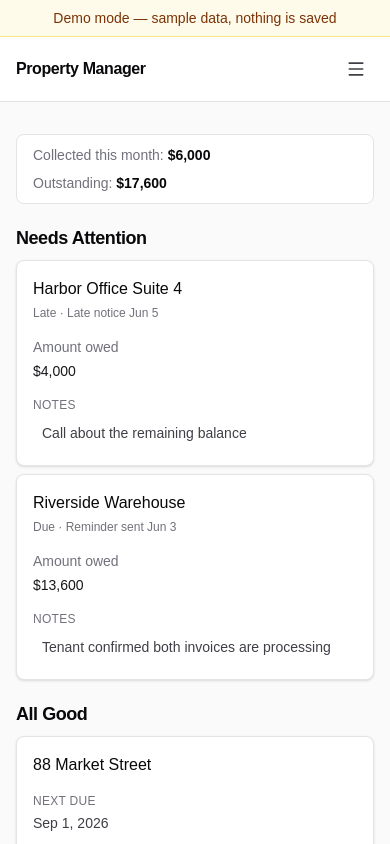
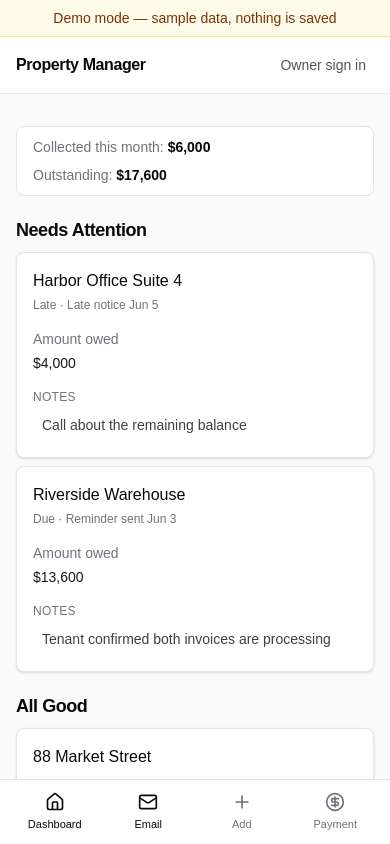
Before and after one commit to naubin4-png/property-management-app, a Next.js app: page /demo in a window 390 px wide. Shown: the top 844 px of the page. Built offline with nearby package versions, Linux system fonts and the light colour scheme.

Commit message:
feat: add mobile-first app navigation

```diff
--- a/app/(dashboard)/layout.tsx
+++ b/app/(dashboard)/layout.tsx
@@ -6,7 +6,7 @@ export default function DashboardLayout({
   children: React.ReactNode;
 }>) {
   return (
-    <div className="min-h-screen bg-zinc-50">
+    <div className="min-h-screen bg-zinc-50 pb-[calc(4rem+env(safe-area-inset-bottom))] md:pb-0">
       <DashboardNav />
       {children}
     </div>
--- a/components/dashboard-nav.tsx
+++ b/components/dashboard-nav.tsx
@@ -1,13 +1,18 @@
 "use client";
 
-import { Menu, X } from "lucide-react";
+import { CircleDollarSign, Home, Mail, Plus } from "lucide-react";
 import Link from "next/link";
-import { useState } from "react";
+import { usePathname } from "next/navigation";
+import type { ComponentType } from "react";
 
-const navigation = [
-  { href: "/", label: "Dashboard" },
-  { href: "/email", label: "Email" },
-];
+type NavigationItem = {
+  href: string;
+  icon: ComponentType<{ "aria-hidden"?: boolean; size?: number }>;
+  label: string;
+};
+
+const actionClass =
+  "inline-flex min-h-11 items-center justify-center rounded-md px-3 text-sm font-medium transition-colors";
 
 export function TopBar({
   dashboardHref = "/",
@@ -22,29 +27,44 @@ export function TopBar({
   onAddProperty?: () => void;
   onLogPayment?: () => void;
 }) {
-  const [isOpen, setIsOpen] = useState(false);
-  const items = [
-    { href: dashboardHref, label: navigation[0].label },
-    { href: emailHref, label: navigation[1].label },
+  const pathname = usePathname();
+  const items: NavigationItem[] = [
+    { href: dashboardHref, icon: Home, label: "Dashboard" },
+    { href: emailHref, icon: Mail, label: "Email" },
   ];
 
   return (
+    <>
       <header className="border-b border-zinc-200 bg-white">
-      <div className="mx-auto flex h-16 max-w-7xl items-center justify-between px-4 sm:px-6">
+        <div className="mx-auto flex h-14 max-w-7xl items-center justify-between px-4 sm:h-16 sm:px-6">
           <Link
-          className="font-semibold tracking-tight text-zinc-950"
+            className="inline-flex min-h-11 items-center font-semibold tracking-tight text-zinc-950"
             href={dashboardHref}
           >
             Property Manager
           </Link>
 
+          {ownerSignInHref ? (
+            <Link
+              className="inline-flex min-h-11 items-center px-2 text-sm font-medium text-zinc-600 hover:text-zinc-950 md:hidden"
+              href={ownerSignInHref}
+            >
+              Owner sign in
+            </Link>
+          ) : null}
+
           <nav
             aria-label="Primary navigation"
-          className="hidden items-center gap-2 md:flex"
+            className="hidden items-center gap-1 md:flex"
           >
             {items.map((item) => (
               <Link
-              className="rounded-md px-3 py-2 text-sm font-medium text-zinc-700 hover:bg-zinc-100 hover:text-zinc-950"
+                aria-current={pathname === item.href ? "page" : undefined}
+                className={`${actionClass} ${
+                  pathname === item.href
+                    ? "bg-zinc-100 text-zinc-950"
+                    : "text-zinc-700 hover:bg-zinc-100 hover:text-zinc-950"
+                }`}
                 href={item.href}
                 key={item.label}
               >
@@ -53,7 +73,7 @@ export function TopBar({
             ))}
             {onAddProperty ? (
               <button
-              className="ml-2 rounded-md border border-zinc-300 px-3 py-2 text-sm font-medium text-zinc-900 hover:bg-zinc-50"
+                className={`${actionClass} ml-2 border border-zinc-300 text-zinc-900 hover:bg-zinc-50`}
                 onClick={onAddProperty}
                 type="button"
               >
@@ -61,7 +81,7 @@ export function TopBar({
               </button>
             ) : (
               <Link
-              className="ml-2 rounded-md border border-zinc-300 px-3 py-2 text-sm font-medium text-zinc-900 hover:bg-zinc-50"
+                className={`${actionClass} ml-2 border border-zinc-300 text-zinc-900 hover:bg-zinc-50`}
                 href="/?addProperty=1"
               >
                 + Add Property
@@ -69,7 +89,7 @@ export function TopBar({
             )}
             {onLogPayment ? (
               <button
-              className="rounded-md bg-zinc-900 px-3 py-2 text-sm font-medium text-white hover:bg-zinc-800"
+                className={`${actionClass} bg-zinc-900 text-white hover:bg-zinc-800`}
                 onClick={onLogPayment}
                 type="button"
               >
@@ -77,7 +97,7 @@ export function TopBar({
               </button>
             ) : (
               <Link
-              className="rounded-md bg-zinc-900 px-3 py-2 text-sm font-medium text-white hover:bg-zinc-800"
+                className={`${actionClass} bg-zinc-900 text-white hover:bg-zinc-800`}
                 href="/?logPayment=1"
               >
                 Log Payment
@@ -85,95 +105,75 @@ export function TopBar({
             )}
             {ownerSignInHref ? (
               <Link
-              className="ml-2 text-sm font-medium text-zinc-600 hover:text-zinc-950"
+                className={`${actionClass} ml-1 text-zinc-600 hover:text-zinc-950`}
                 href={ownerSignInHref}
               >
                 Owner sign in
               </Link>
             ) : null}
           </nav>
+        </div>
+      </header>
 
+      <nav
+        aria-label="Mobile navigation"
+        className="fixed inset-x-0 bottom-0 z-40 grid grid-cols-4 border-t border-zinc-200 bg-white/95 px-2 pb-[env(safe-area-inset-bottom)] backdrop-blur md:hidden"
+      >
+        {items.map((item) => {
+          const Icon = item.icon;
+          const active = pathname === item.href;
+          return (
+            <Link
+              aria-current={active ? "page" : undefined}
+              className={`flex min-h-16 flex-col items-center justify-center gap-1 rounded-md px-2 text-[11px] font-medium ${
+                active ? "text-zinc-950" : "text-zinc-500"
+              }`}
+              href={item.href}
+              key={item.label}
+            >
+              <Icon aria-hidden size={20} />
+              {item.label}
+            </Link>
+          );
+        })}
+        {onAddProperty ? (
           <button
-          aria-expanded={isOpen}
-          aria-label={isOpen ? "Close navigation menu" : "Open navigation menu"}
-          className="rounded-md p-2 text-zinc-700 hover:bg-zinc-100 md:hidden"
-          onClick={() => setIsOpen((open) => !open)}
+            className="flex min-h-16 flex-col items-center justify-center gap-1 rounded-md px-2 text-[11px] font-medium text-zinc-500"
+            onClick={onAddProperty}
             type="button"
           >
-          {isOpen ? (
-            <X aria-hidden="true" size={20} />
-          ) : (
-            <Menu aria-hidden="true" size={20} />
-          )}
-        </button>
-      </div>
-
-      {isOpen ? (
-        <nav
-          aria-label="Mobile navigation"
-          className="space-y-1 border-t border-zinc-200 px-4 py-4 md:hidden"
-        >
-          {items.map((item) => (
-            <Link
-              className="block rounded-md px-3 py-2 text-sm font-medium text-zinc-800 hover:bg-zinc-100"
-              href={item.href}
-              key={item.label}
-              onClick={() => setIsOpen(false)}
-            >
-              {item.label}
-            </Link>
-          ))}
-          {onAddProperty ? (
-            <button
-              className="block w-full rounded-md border border-zinc-300 px-3 py-2 text-center text-sm font-medium text-zinc-900"
-              onClick={() => {
-                onAddProperty();
-                setIsOpen(false);
-              }}
-              type="button"
-            >
-              + Add Property
+            <Plus aria-hidden size={20} />
+            Add
           </button>
         ) : (
           <Link
-              className="block rounded-md border border-zinc-300 px-3 py-2 text-center text-sm font-medium text-zinc-900"
+            className="flex min-h-16 flex-col items-center justify-center gap-1 rounded-md px-2 text-[11px] font-medium text-zinc-500"
             href="/?addProperty=1"
-              onClick={() => setIsOpen(false)}
           >
-              + Add Property
+            <Plus aria-hidden size={20} />
+            Add
           </Link>
         )}
         {onLogPayment ? (
           <button
-              className="block w-full rounded-md bg-zinc-900 px-3 py-2 text-left text-sm font-medium text-white"
-              onClick={() => {
-                onLogPayment();
-                setIsOpen(false);
-              }}
+            className="flex min-h-16 flex-col items-center justify-center gap-1 rounded-md px-2 text-[11px] font-medium text-zinc-500"
+            onClick={onLogPayment}
             type="button"
           >
-              Log Payment
+            <CircleDollarSign aria-hidden size={20} />
+            Payment
           </button>
         ) : (
           <Link
-              className="block w-full rounded-md bg-zinc-900 px-3 py-2 text-sm font-medium text-white"
+            className="flex min-h-16 flex-col items-center justify-center gap-1 rounded-md px-2 text-[11px] font-medium text-zinc-500"
             href="/?logPayment=1"
-              onClick={() => setIsOpen(false)}
           >
-              Log Payment
+            <CircleDollarSign aria-hidden size={20} />
+            Payment
           </Link>
         )}
-          {ownerSignInHref ? (
-            <Link
-              className="block rounded-md px-3 py-2 text-sm font-medium text-zinc-800"
-              href={ownerSignInHref}
-            >
-              Owner sign in
-            </Link>
-          ) : null}
       </nav>
-      ) : null}
-    </header>
+    </>
   );
 }
 
--- a/components/demo-experience.tsx
+++ b/components/demo-experience.tsx
@@ -179,7 +179,7 @@ export function DemoExperience() {
   }
 
   return (
-    <div className="min-h-screen bg-zinc-50">
+    <div className="min-h-screen bg-zinc-50 pb-[calc(4rem+env(safe-area-inset-bottom))] md:pb-0">
       <div className="border-b border-amber-200 bg-amber-50 px-4 py-2 text-center text-sm font-medium text-amber-900">
         Demo mode — sample data, nothing is saved
       </div>
```
Also changed, not shown: 1 other file (tests, documents, lock files or other folders). Lines whose indentation alone changed are shown as unchanged.
